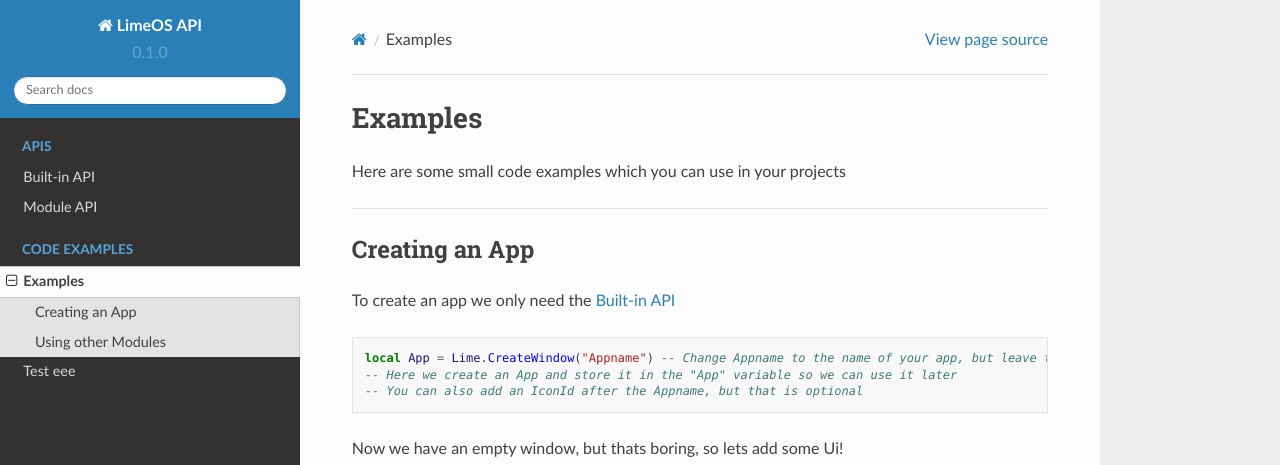
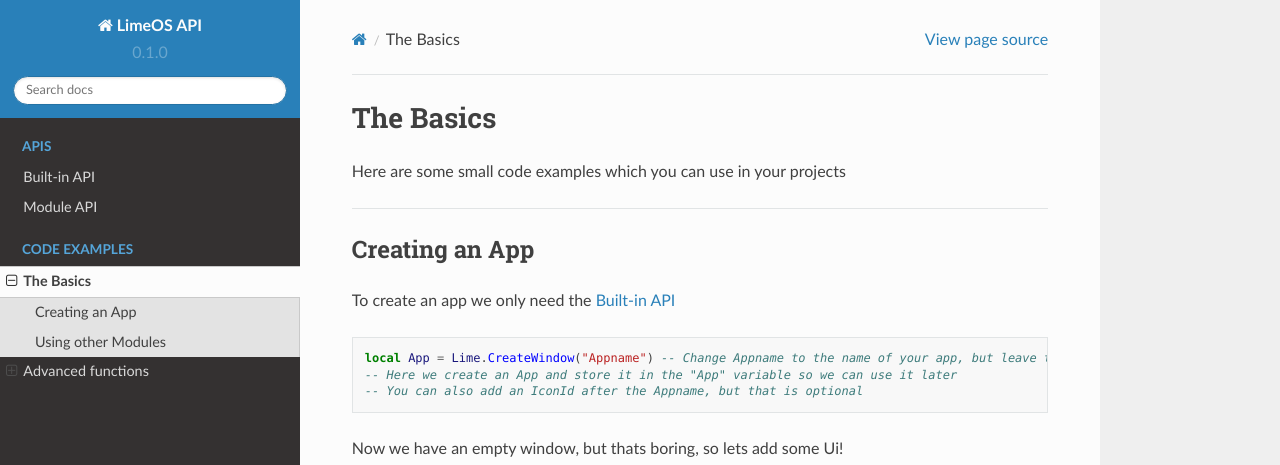
Before and after one commit to Happygamer1983/LimeOS-API, a Sphinx documentation site: the page built from docs/source/Examples.rst, in a window 1280 px wide and 900 px high. Shown: the top 465 px of the window. Built offline with Sphinx 7.4.7 and the Read the Docs theme 2.0.0, drawn with Linux system fonts in a browser that asks for light colours; some of the changed text lies outside the part shown.

Commit message:
Update Examples.rst

```diff
--- a/docs/source/Examples.rst
+++ b/docs/source/Examples.rst
@@ -1,12 +1,11 @@
-========
-Examples
-========
+The Basics
+----------
 Here are some small code examples which you can use in your projects
 
 ----
 
 Creating an App
-===============
+~~~~~~~~~~~~~~~
 
 To create an app we only need the :doc:`Built-in`
 
@@ -49,7 +48,7 @@
 ----
 
 Using other Modules
-===================
+~~~~~~~~~~~~~~~~~~~
 Another important part of App development is storing or reading data from the :doc:`FileSystem API <Module APIs>`.
 To use the non builtin modules we first need to load them with ``loadlib()`` , so lets do that
 
@@ -117,6 +116,10 @@
     NotificationManager.SendNotification("Tutorial", "New File created!")
   end)
 
-========
-Test eee
-========
+
+Advanced functions
+------------------
+
+
+Smth
+~~~~
```
